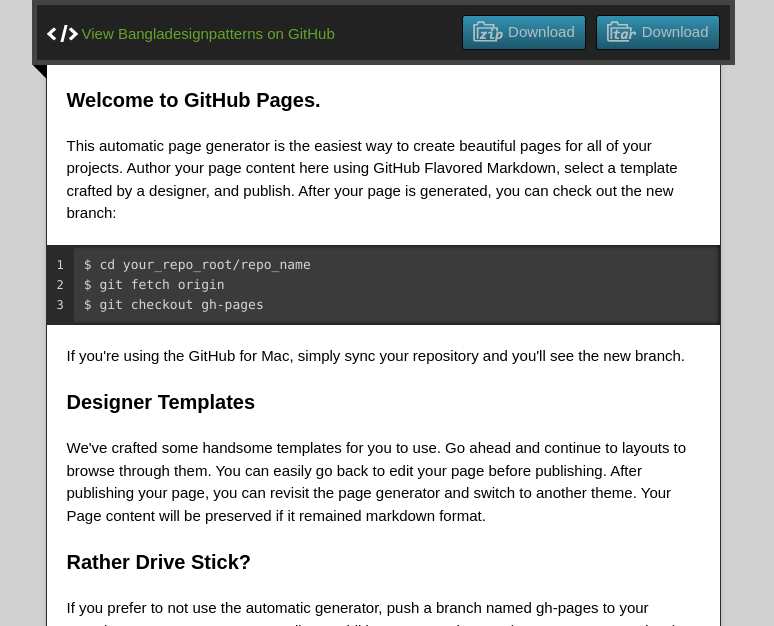
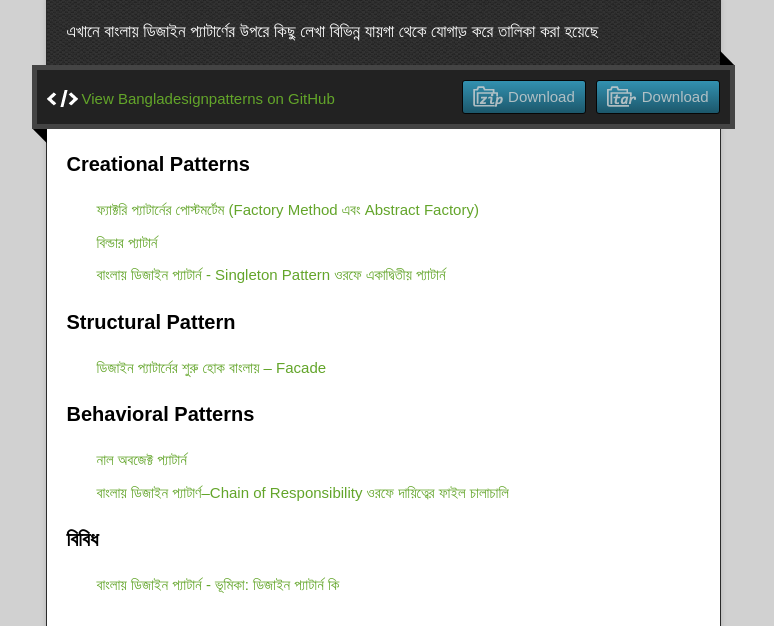
Before and after one commit to LordAmit/BanglaDesignPatterns, a plain HTML site: page index.html in a window 1280 px wide. Shown: the part 222-848 px from the top of the page, without its empty margins (257-1031 px from the left). Drawn offline with nearby package versions, Linux system fonts and the light colour scheme.

Commit message:
Index.html, listing design patterns from ManiaCCoder, HoneyMad and LordAmit for start.

```diff
--- a/index.html
+++ b/index.html
@@ -11,7 +11,7 @@
   <script type="text/javascript" src="https://ajax.googleapis.com/ajax/libs/jquery/1.7.1/jquery.min.js"></script>
   <script type="text/javascript" src="javascripts/script.js"></script>
 
-  <title>Bangladesignpatterns</title>
+  <title>Bangla Design Patterns</title>
   <meta name="description" content="This lists the Bangla articles written about different design Patterns that are used in Software Engineering">
 
   <meta name="viewport" content="width=device-width,initial-scale=1">
@@ -22,10 +22,10 @@
 
   <div class="wrapper">
     <header>
-      <h1 class="title">Bangladesignpatterns</h1>
+      <h1 class="title">Bangla Design Patterns</h1>
     </header>
     <div id="container">
-      <p class="tagline">This lists the Bangla articles written about different design Patterns that are used in Software Engineering</p>
+      <p class="tagline">এখানে বাংলায় ডিজাইন প্যাটার্ণের উপরে কিছু লেখা বিভিন্ন যায়গা থেকে যোগাড় করে তালিকা করা হয়েছে</p>
       <div id="main" role="main">
         <div class="download-bar">
         <div class="inner">
@@ -36,32 +36,25 @@
         <span class="blc"></span><span class="trc"></span>
         </div>
         <article class="markdown-body">
-          <h3>Welcome to GitHub Pages.</h3>
-
-<p>This automatic page generator is the easiest way to create beautiful pages for all of your projects. Author your page content here using GitHub Flavored Markdown, select a template crafted by a designer, and publish. After your page is generated, you can check out the new branch:</p>
-
-<pre><code>$ cd your_repo_root/repo_name
-$ git fetch origin
-$ git checkout gh-pages
-</code></pre>
-
-<p>If you're using the GitHub for Mac, simply sync your repository and you'll see the new branch.</p>
-
-<h3>Designer Templates</h3>
-
-<p>We've crafted some handsome templates for you to use. Go ahead and continue to layouts to browse through them. You can easily go back to edit your page before publishing. After publishing your page, you can revisit the page generator and switch to another theme. Your Page content will be preserved if it remained markdown format.</p>
-
-<h3>Rather Drive Stick?</h3>
-
-<p>If you prefer to not use the automatic generator, push a branch named <code>gh-pages</code> to your repository to create a page manually. In addition to supporting regular HTML content, GitHub Pages support Jekyll, a simple, blog aware static site generator written by our own Tom Preston-Werner. Jekyll makes it easy to create site-wide headers and footers without having to copy them across every page. It also offers intelligent blog support and other advanced templating features.</p>
-
-<h3>Authors and Contributors</h3>
-
-<p>You can <a href="https://github.com/blog/821" class="user-mention">@mention</a> a GitHub username to generate a link to their profile. The resulting <code>&lt;a&gt;</code> element will link to the contributor's GitHub Profile. For example: In 2007, Chris Wanstrath (<a href="https://github.com/defunkt" class="user-mention">@defunkt</a>), PJ Hyett (<a href="https://github.com/pjhyett" class="user-mention">@pjhyett</a>), and Tom Preston-Werner (<a href="https://github.com/mojombo" class="user-mention">@mojombo</a>) founded GitHub.</p>
-
-<h3>Support or Contact</h3>
-
-<p>Having trouble with Pages? Check out the documentation at <a href="http://help.github.com/pages">http://help.github.com/pages</a> or contact <a href="mailto:support@github.com">support@github.com</a> and we’ll help you sort it out.</p>
+			<h3>Creational Patterns</h3>
+	<ol>
+		<li><a href="http://www.maniaccoder.com/%E0%A6%AB%E0%A7%8D%E0%A6%AF%E0%A6%BE%E0%A6%95%E0%A7%8D%E0%A6%9F%E0%A6%B0%E0%A6%BF-%E0%A6%AA%E0%A7%8D%E0%A6%AF%E0%A6%BE%E0%A6%9F%E0%A6%BE%E0%A6%B0%E0%A7%8D%E0%A6%A8%E0%A7%87%E0%A6%B0-%E0%A6%AA%E0%A7%8B/">ফ্যাক্টরি প্যাটার্নের পোস্টমর্টেম (Factory Method এবং Abstract Factory)</a></li>
+		<li><a href="http://www.maniaccoder.com/%E0%A6%AC%E0%A6%BF%E0%A6%B2%E0%A7%8D%E0%A6%A1%E0%A6%BE%E0%A6%B0-%E0%A6%AA%E0%A7%8D%E0%A6%AF%E0%A6%BE%E0%A6%9F%E0%A6%BE%E0%A6%B0%E0%A7%8D%E0%A6%A8/">বিল্ডার প্যাটার্ন</a></li>
+		<li><a href="http://lordamit.blogspot.com/2012/04/singleton-pattern.html">বাংলায় ডিজাইন প্যাটার্ন - Singleton Pattern ওরফে একাদ্বিতীয় প্যাটার্ন </a></li>
+	</ol>
+	<h3>Structural Pattern</h3>
+	<ol>
+		<li><a href="http://thehoneymad.wordpress.com/2012/05/22/%E0%A6%A1%E0%A6%BF%E0%A6%9C%E0%A6%BE%E0%A6%87%E0%A6%A8-%E0%A6%AA%E0%A7%8D%E0%A6%AF%E0%A6%BE%E0%A6%9F%E0%A6%BE%E0%A6%B0%E0%A7%8D%E0%A6%A8%E0%A7%87%E0%A6%B0-%E0%A6%B6%E0%A7%81%E0%A6%B0%E0%A7%81/">ডিজাইন প্যাটার্নের শুরু হোক বাংলায় – Facade</a></li>
+		</ol>
+	<h3>Behavioral Patterns</h3>
+	<ol>
+		<li><a href="http://www.maniaccoder.com/%E0%A6%A8%E0%A6%BE%E0%A6%B2-%E0%A6%85%E0%A6%AC%E0%A6%9C%E0%A7%87%E0%A6%95%E0%A7%8D%E0%A6%9F-%E0%A6%AA%E0%A7%8D%E0%A6%AF%E0%A6%BE%E0%A6%9F%E0%A6%BE%E0%A6%B0%E0%A7%8D%E0%A6%A8/">নাল অবজেক্ট প্যাটার্ন</a></li>
+		<li><a href="http://lordamit.blogspot.com/2012/06/chain-of-responsibility.html">বাংলায় ডিজাইন প্যাটার্ণ–Chain of Responsibility ওরফে দায়িত্বের ফাইল চালাচালি </a></li>
+	</ol>
+	<h3>বিবিধ</h3>
+	<ol>
+		<li><a href="http://lordamit.blogspot.com/2012/04/blog-post_09.html">বাংলায় ডিজাইন প্যাটার্ন - ভূমিকা: ডিজাইন প্যাটার্ন কি</a></li>
+	</ol>
         </article>
       </div>
     </div>
```
